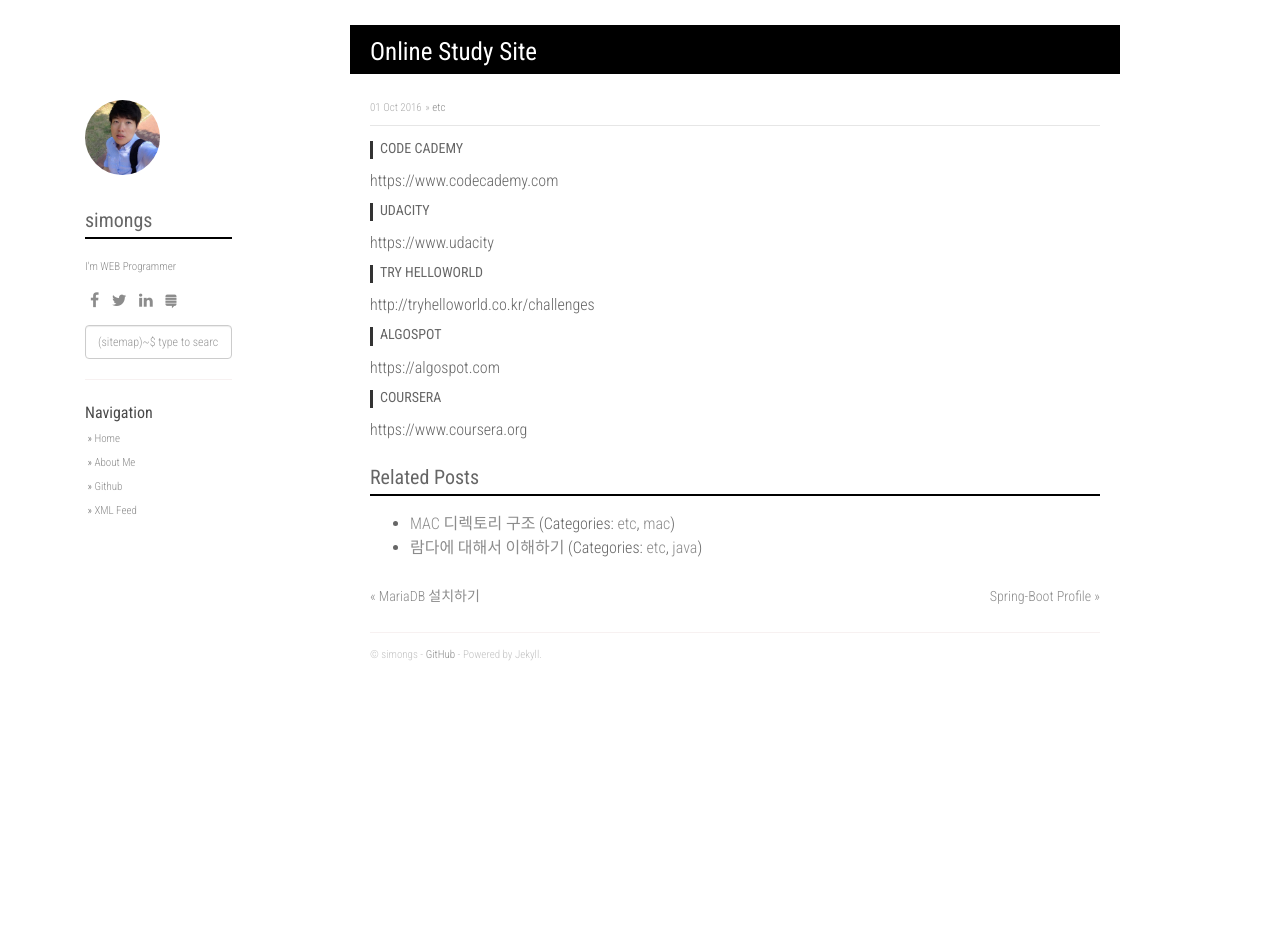
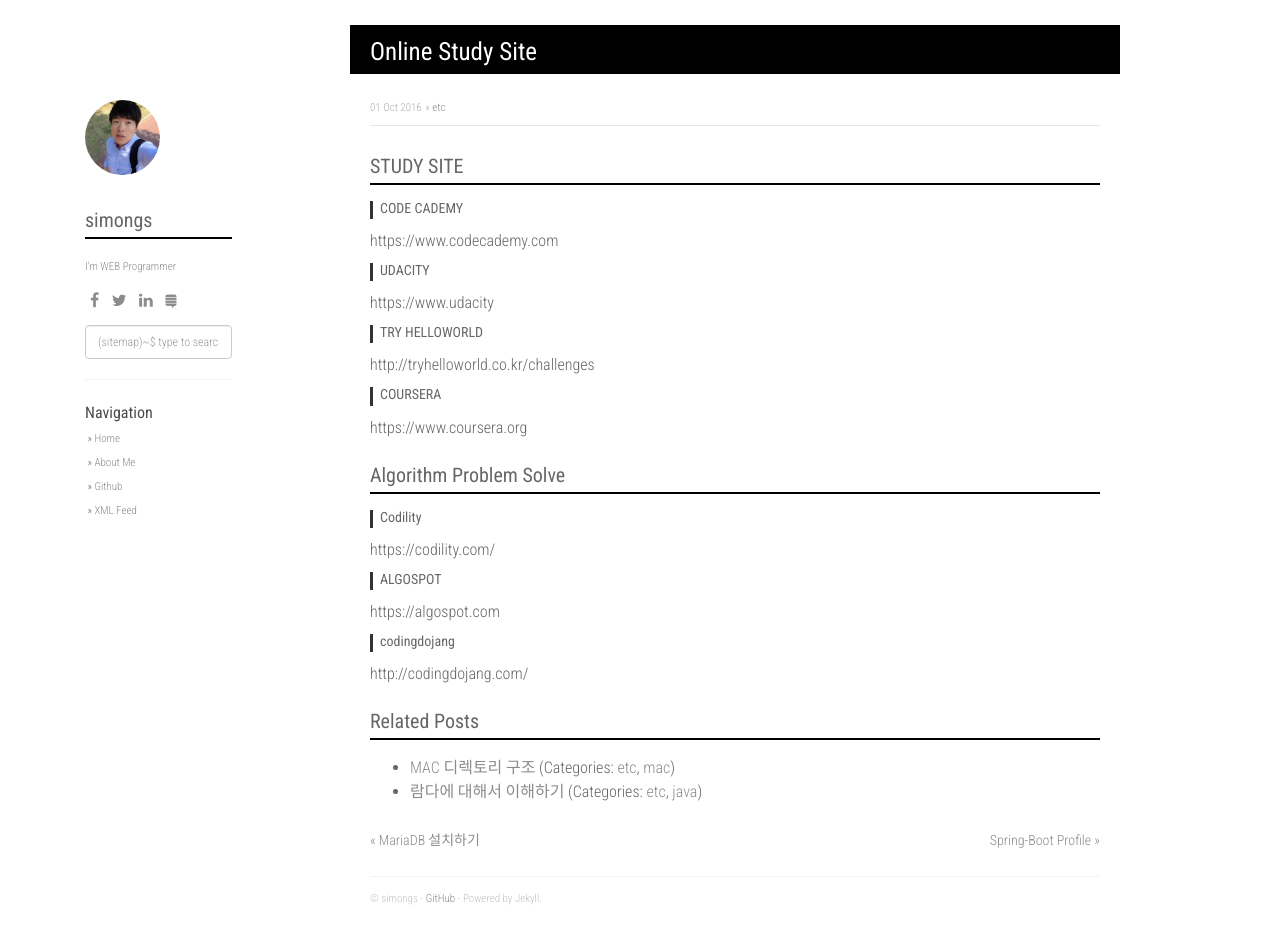
Before and after one commit to simongs/simongs.github.io, a Jekyll site: the page built from _posts/2016-09-28-Online_Study_site.markdown, in a window 1280 px wide and 930 px high. Built offline with Jekyll 4.4.1, drawn with Linux system fonts in a browser that asks for light colours; nearby versions of some CDN libraries; comment, search, counter and statistics services are not loaded.

Commit message:
Update 2016-09-28-Online_Study_site.markdown

```diff
--- a/_posts/2016-09-28-Online_Study_site.markdown
+++ b/_posts/2016-09-28-Online_Study_site.markdown
@@ -4,6 +4,8 @@
 date:   2016-10-01 17:45:49 +0900
 categories: etc
 ---
+
+## STUDY SITE
 
 #### CODE CADEMY
 https://www.codecademy.com
@@ -14,8 +16,16 @@
 #### TRY HELLOWORLD
 http://tryhelloworld.co.kr/challenges
 
+#### COURSERA
+https://www.coursera.org
+
+## Algorithm Problem Solve
+
+#### Codility
+https://codility.com/
+
 #### ALGOSPOT
 https://algospot.com
 
-#### COURSERA
-https://www.coursera.org
+#### codingdojang
+http://codingdojang.com/
```
